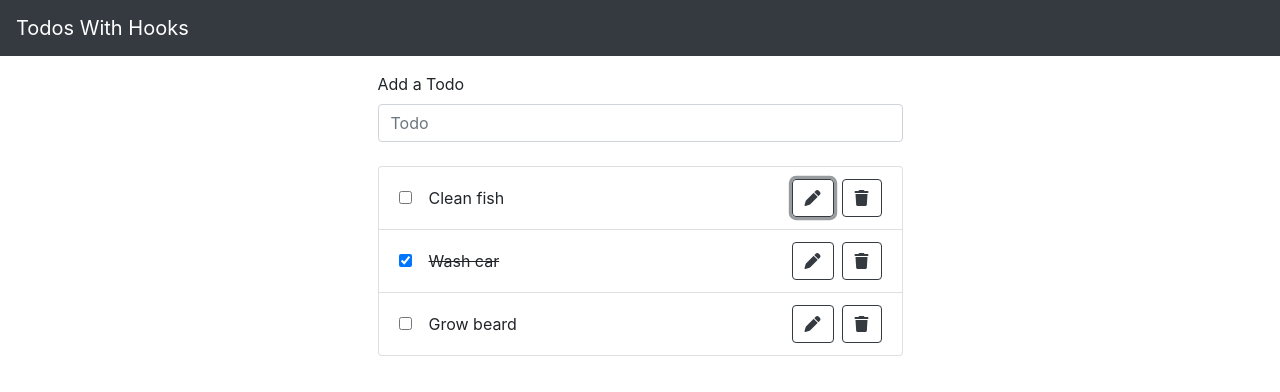
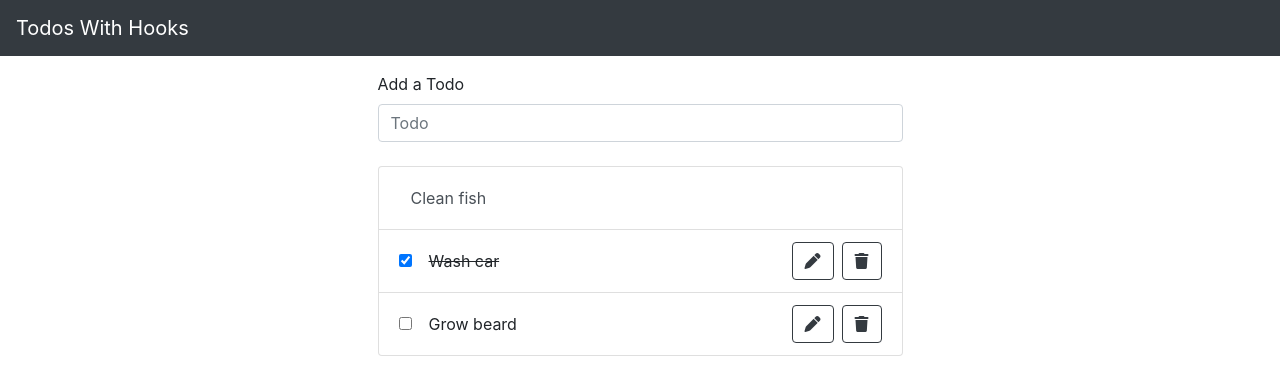
Before and after one commit to FunkyFries/todohooks, a Next.js app: page / in a window 1280 px wide. Both pictures are taken after a click on the button 812 px from the left and 198 px from the top of the page. Shown: the top 392 px of the page. Built offline with nearby package versions, Linux system fonts and the light colour scheme.

Commit message:
Add editTodo

```diff
--- a/components/TodoApp/index.tsx
+++ b/components/TodoApp/index.tsx
@@ -30,6 +30,13 @@ const TodoApp: React.FC = () => {
     setTodos(updatedTodos);
   };
 
+  const editTodo = (todoId: string, newTask: string) => {
+    const updatedTodos = todos.map(todo =>
+      todo.id === todoId ? { ...todo, task: newTask } : todo
+    );
+    setTodos(updatedTodos);
+  };
+
   return (
     <div>
       <Navbar bg="dark" variant="dark">
@@ -42,6 +49,7 @@ const TodoApp: React.FC = () => {
             todos={todos}
             removeTodo={removeTodo}
             toggleCompletion={toggleCompletion}
+            editTodo={editTodo}
           />
         </Col>
       </Container>
--- a/components/TodoItem/index.tsx
+++ b/components/TodoItem/index.tsx
@@ -1,7 +1,10 @@
 import React from "react";
 import ListGroupItem from "react-bootstrap/ListGroupItem";
+import Form from "react-bootstrap/Form";
 import FormCheck from "react-bootstrap/FormCheck";
 import Button from "react-bootstrap/Button";
+import useToggle from "../../hooks/useToggle";
+import useInputState from "../../hooks/useInputState";
 
 type P = {
   task: string;
@@ -9,6 +12,7 @@ type P = {
   id: string;
   removeTodo: any;
   toggleCompletion: any;
+  editTodo: any;
 };
 
 const TodoItem: React.FC<P> = ({
@@ -16,9 +20,28 @@ const TodoItem: React.FC<P> = ({
   completed,
   id,
   removeTodo,
-  toggleCompletion
+  toggleCompletion,
+  editTodo
 }) => {
-  return (
+  const [isEditing, toggleIsEditing] = useToggle(false);
+  const [value, handleChange] = useInputState(task);
+  const handleSubmit = (e: any) => {
+    e.preventDefault();
+    editTodo(id, value);
+    toggleIsEditing();
+  };
+  return isEditing ? (
+    <ListGroupItem>
+      <Form onSubmit={handleSubmit}>
+        <Form.Control
+          className="border-0"
+          type="text"
+          value={value}
+          onChange={handleChange}
+        ></Form.Control>
+      </Form>
+    </ListGroupItem>
+  ) : (
     <ListGroupItem className="d-flex align-items-baseline">
       <FormCheck
         type="checkbox"
@@ -27,7 +50,12 @@ const TodoItem: React.FC<P> = ({
         onChange={() => toggleCompletion(id)}
       />
       {completed ? <del>{task}</del> : task}
-      <Button aria-label="edit" variant="outline-dark" className="ml-auto mr-2">
+      <Button
+        aria-label="edit"
+        variant="outline-dark"
+        className="ml-auto mr-2"
+        onClick={toggleIsEditing}
+      >
         <i className="fas fa-pen" aria-hidden></i>
       </Button>
       <Button
--- a/components/TodoList/index.tsx
+++ b/components/TodoList/index.tsx
@@ -10,9 +10,15 @@ type P = {
   }>;
   removeTodo: any;
   toggleCompletion: any;
+  editTodo: any;
 };
 
-const TodoList: React.FC<P> = ({ todos, removeTodo, toggleCompletion }) => {
+const TodoList: React.FC<P> = ({
+  todos,
+  removeTodo,
+  toggleCompletion,
+  editTodo
+}) => {
   return (
     <ListGroup>
       {todos.map(todo => (
@@ -23,6 +29,7 @@ const TodoList: React.FC<P> = ({ todos, removeTodo, toggleCompletion }) => {
           completed={todo.completed}
           removeTodo={removeTodo}
           toggleCompletion={toggleCompletion}
+          editTodo={editTodo}
         />
       ))}
     </ListGroup>
--- /dev/null
+++ b/hooks/useToggle.tsx
@@ -0,0 +1,9 @@
+import { useState } from "react";
+
+export default (initialVal: any) => {
+  const [value, setValue] = useState(initialVal);
+  const handleChange = () => {
+    setValue((prevValue: boolean) => !prevValue);
+  };
+  return [value, handleChange];
+};
```
